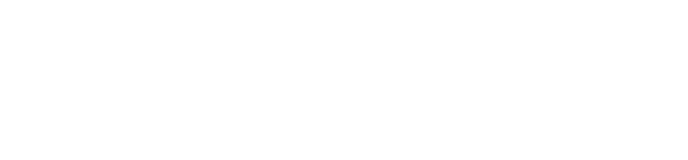
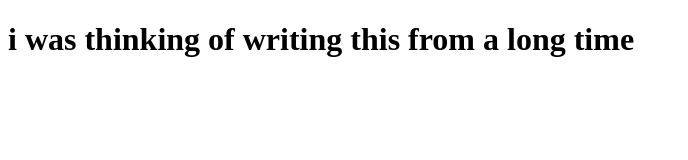
Before and after one commit to Nirbhay007/my-repository, a plain HTML site: page index.html in a window 1280 px wide. Shown: the whole page, without its empty margins (0-688 px from the left). Drawn offline with Linux system fonts and the light colour scheme.

Commit message:
added the body

```diff
--- a/index.html
+++ b/index.html
@@ -3,4 +3,7 @@
     <head>
         <title>The best in the world</title>
     </head>
+<body>
+    <h1>i was thinking of writing this from a long time</h1>
+</body>
 </html>
```
